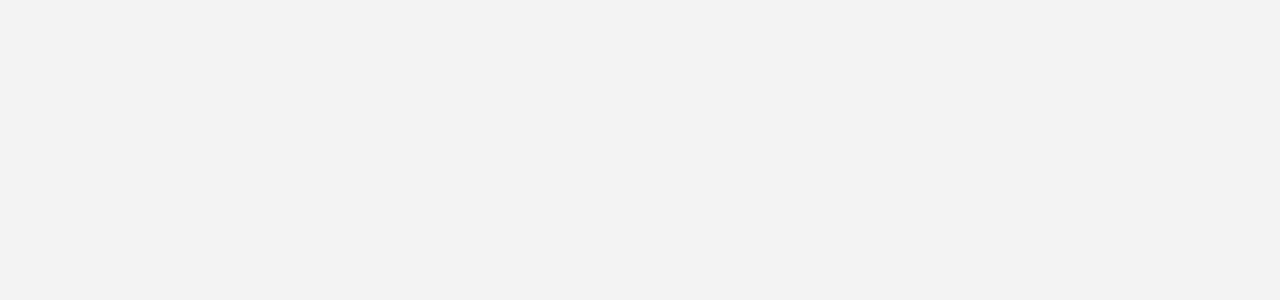
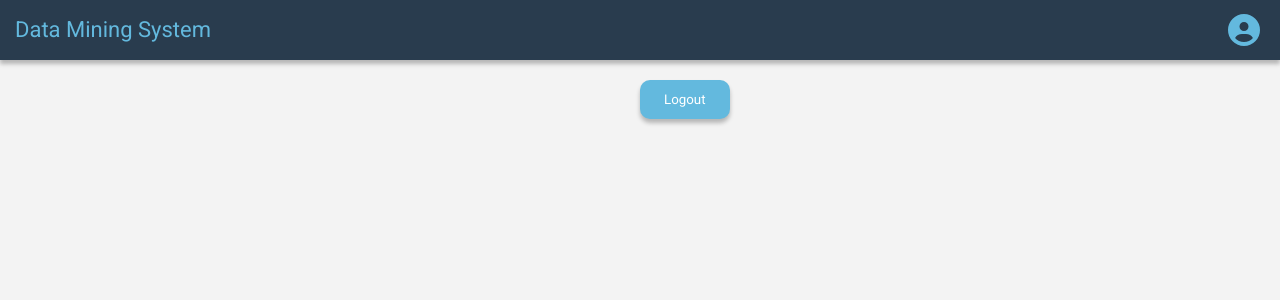
Before and after one commit to ECE493Group13/frontend, a React (Create React App) app: page /profile in a window 1280 px wide. Before the commit this address had no page. Shown: the top 300 px of the page. Built offline with nearby package versions, Linux system fonts and the light colour scheme.

Commit message:
Add in remaining pages and routes as a base

```diff
--- a/public/index.html
+++ b/public/index.html
@@ -34,7 +34,7 @@
       work correctly both with client-side routing and a non-root public URL.
       Learn how to configure a non-root public URL by running `npm run build`.
     -->
-    <title>React App</title>
+    <title>Data Mining System</title>
   </head>
   <body>
     <noscript>You need to enable JavaScript to run this app.</noscript>
--- a/src/App.css
+++ b/src/App.css
@@ -55,6 +55,7 @@ body {
   color: #63b9de;
   font-size: 22px;
   margin: 17px 15px;
+  cursor: pointer;
 }
 
 .dms-keyword-bar {
@@ -302,3 +303,7 @@ ul.dms-tab-navigator li.active {
   text-align: center;
   margin-top: 20px;
 }
+
+.logout-button {
+  margin: 20px 50%;
+}
--- a/src/App.js
+++ b/src/App.js
@@ -5,6 +5,9 @@ import { ChangePasswordPage } from "./Pages/ChangePasswordPage";
 import { BrowserRouter as Router, Route, Routes } from "react-router-dom";
 import { RequestAccountPage } from "./Pages/RequestAccountPage";
 import { HyperparameterAdjustmentPage } from "./Pages/HyperparameterAdjustmentPage";
+import { ProfilePage } from "./Pages/ProfilePage";
+import { VisualizationPage } from "./Pages/VisualizationPage";
+import { AnalogyTestPage } from "./Pages/AnalogyTestPage";
 
 function App() {
   return (
@@ -27,6 +30,9 @@ function App() {
             path="/trainSettings/:id"
             element={<HyperparameterAdjustmentPage />}
           />
+          <Route path="/profile" element={<ProfilePage />} />
+          <Route path="/visualize" element={<VisualizationPage />} />
+          <Route path="/analogyTest" element={<AnalogyTestPage />} />
         </Routes>
       </div>
     </Router>
--- a/src/Components/Header.js
+++ b/src/Components/Header.js
@@ -1,13 +1,31 @@
 import React from "react";
 import { FontAwesomeIcon } from "@fortawesome/react-fontawesome";
 import { faUserCircle } from "@fortawesome/free-solid-svg-icons";
+import { useNavigate } from "react-router-dom";
 
 export const Header = ({ showProfileIcon }) => {
+  const navigate = useNavigate();
+
+  const openProfilePage = () => {
+    navigate("/profile");
+  };
+
+  const routeHome = () => {
+    navigate("/home");
+  };
+
   return (
     <div className="dms-header flex-row-sb">
-      <p className="dms-header-title">Data Mining System</p>
+      <p className="dms-header-title" onClick={routeHome}>
+        Data Mining System
+      </p>
       {showProfileIcon && (
-        <FontAwesomeIcon icon={faUserCircle} size="2x" className="dms-icon" />
+        <FontAwesomeIcon
+          icon={faUserCircle}
+          size="2x"
+          className="dms-icon"
+          onClick={openProfilePage}
+        />
       )}
     </div>
   );
--- a/src/Components/ModelListItem.js
+++ b/src/Components/ModelListItem.js
@@ -2,6 +2,7 @@ import React from "react";
 import { Button } from "./Button";
 import { FontAwesomeIcon } from "@fortawesome/react-fontawesome";
 import { faTasksAlt } from "@fortawesome/free-solid-svg-icons";
+import { useNavigate } from "react-router-dom";
 
 export const ModelListItem = ({
   title,
@@ -9,6 +10,16 @@ export const ModelListItem = ({
   hyperparameters,
   showLoadingIndicator,
 }) => {
+  const navigate = useNavigate();
+
+  const openVisualization = () => {
+    navigate("/visualize");
+  };
+
+  const openAnalogyTest = () => {
+    navigate("/analogyTest");
+  };
+
   return (
     <div className="list-item flex-row-sb">
       <div className="list-item-text flex-row-sb">
@@ -40,8 +51,16 @@ export const ModelListItem = ({
             <p>Training...</p>
           </div>
         )}
-        <Button buttonText={"Validate"} disabled={showLoadingIndicator} />
-        <Button buttonText={"Visualize"} disabled={showLoadingIndicator} />
+        <Button
+          buttonText={"Validate"}
+          disabled={showLoadingIndicator}
+          onClick={openAnalogyTest}
+        />
+        <Button
+          buttonText={"Visualize"}
+          disabled={showLoadingIndicator}
+          onClick={openVisualization}
+        />
       </div>
     </div>
   );
--- /dev/null
+++ b/src/Pages/AnalogyTestPage.js
@@ -0,0 +1,10 @@
+import React from "react";
+import { Header } from "../Components/Header";
+
+export const AnalogyTestPage = () => {
+  return (
+    <div>
+      <Header showProfileIcon />
+    </div>
+  );
+};
--- /dev/null
+++ b/src/Pages/ProfilePage.js
@@ -0,0 +1,34 @@
+import React from "react";
+import { Button } from "../Components/Button";
+import { Header } from "../Components/Header";
+import { useNavigate } from "react-router-dom";
+import { API_BASE_URL } from "../constants";
+
+export const ProfilePage = () => {
+  const navigate = useNavigate();
+
+  const onRequestLogout = () => {
+    fetch(`${API_BASE_URL}/logout`, {
+      method: "POST",
+      headers: {
+        "Content-type": "application/json; charset=UTF-8",
+      },
+    })
+      .then((response) => response.json())
+      .then((message) => {
+        // TODO: do something with the response
+        console.log(message);
+      });
+
+    navigate("/");
+  };
+
+  return (
+    <div>
+      <Header showProfileIcon />
+      <div className="logout-button">
+        <Button buttonText={"Logout"} onClick={onRequestLogout} />
+      </div>
+    </div>
+  );
+};
--- /dev/null
+++ b/src/Pages/VisualizationPage.js
@@ -0,0 +1,10 @@
+import React from "react";
+import { Header } from "../Components/Header";
+
+export const VisualizationPage = () => {
+  return (
+    <div>
+      <Header showProfileIcon />
+    </div>
+  );
+};
```
Also changed, not shown: public/manifest.json, 1 other file (tests, documents, lock files or other folders).
